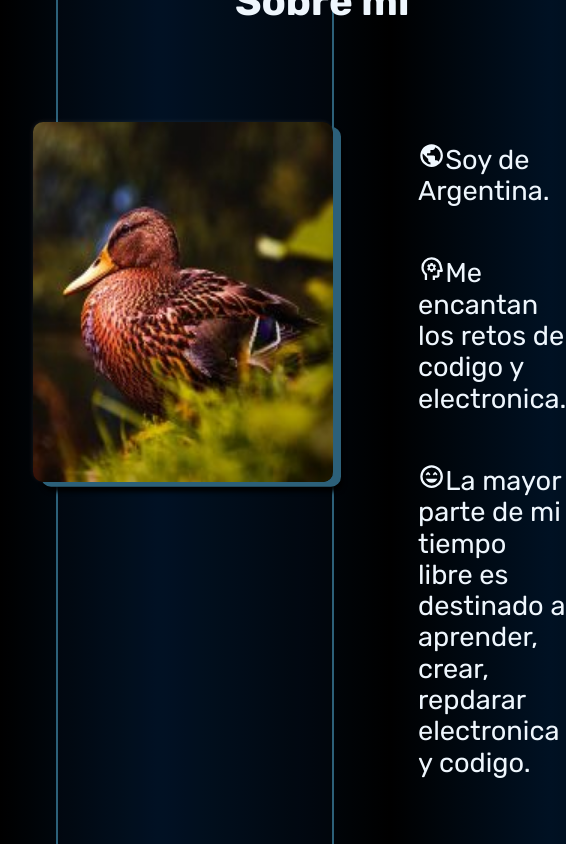
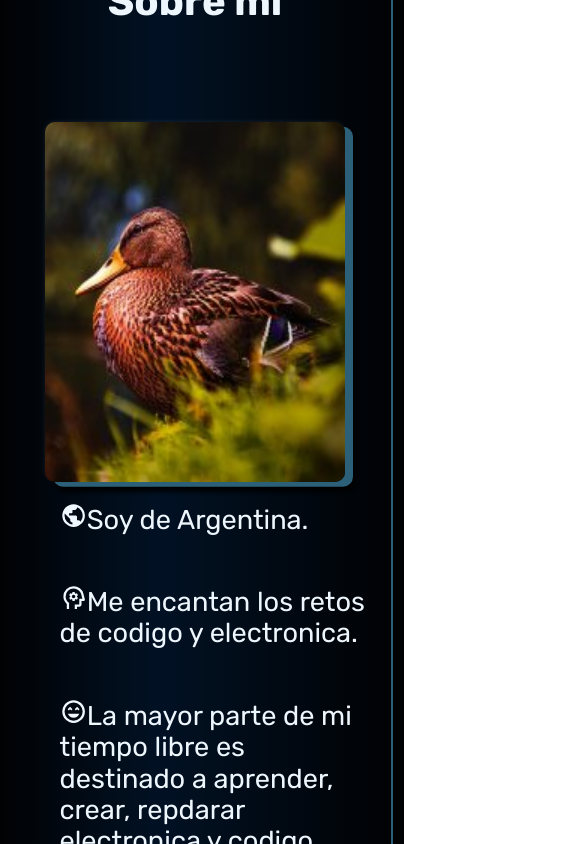
Before and after one commit to asdjosegarcia/portafolios, a Next.js app: page / in a window 390 px wide. Shown: the part 920-1764 px from the top of the page, 566 px wide, since content can reach past the window. Built offline with nearby package versions, Linux system fonts and the light colour scheme.

Commit message:
add mobile styles

```diff
--- a/src/app/containers/AboutSection.css
+++ b/src/app/containers/AboutSection.css
@@ -141,3 +141,27 @@ grid-area: title2;
     backdrop-filter: blur(1px);
     color: #94a3b8;
 }
+@media screen and (max-width: 768px) {
+    .aboutSection__info{
+        width: 90%;
+        display: grid;
+        grid-template-columns: repeat(1, auto);
+        grid-template-rows: repeat(6, auto);
+        grid-template-areas:
+        "title    "
+        "section1  "
+        "section2"
+        "title2  "
+        "skills "
+        ;
+    }
+
+    .aboutSection__info img{
+        justify-self: center;
+        margin: 0;
+    }
+    .skill__card svg{
+        margin: 2rem;
+    }
+
+}
--- a/src/app/containers/FooterSection.css
+++ b/src/app/containers/FooterSection.css
@@ -2,7 +2,6 @@
     /* background-color: #0f172a; */
     /* background-color: rgb(10, 11, 26); */
     background-color: #0f172a1a;
-
     width: 100%;
     display: flex;
     align-items: center;
--- a/src/app/containers/MainSection.css
+++ b/src/app/containers/MainSection.css
@@ -17,3 +17,8 @@
     /* text-shadow: 2px 2px 4px rgba(0, 0, 0, 0.9), -2px -2px 4px rgba(255, 255, 255, 0.9); */
     text-shadow: .9rem .5rem 0px rgb(44, 96, 121), 10px 10px 4px rgba(0, 0, 0, 0.9), -1px -1px 4px rgba(255, 255, 255, 0.9) ;
 }
+@media screen and (max-width: 768px) {
+    .main__name{
+        font-size: 6rem;
+    }
+}
--- a/src/app/containers/ObjectivesSection.css
+++ b/src/app/containers/ObjectivesSection.css
@@ -1,6 +1,6 @@
 .objectivesSection__container{
+    margin-top: 2rem;
     width: 100%;
-    /* height: 90vh; */
     margin-bottom: 3rem;
     display: flex;
     flex-direction: column;
@@ -42,3 +42,8 @@
 
     /* list-style: none; */
 }
+@media screen and (max-width: 768px) {
+    .objectives__container{
+        width: 90%;
+    }
+}
--- a/src/app/containers/ProyectsSection.css
+++ b/src/app/containers/ProyectsSection.css
@@ -1,6 +1,5 @@
 .proyectsSection__container{
     width: 100%;
-    height: 90vh;
     display: flex;
     flex-direction: column;
     align-items: center;
@@ -49,7 +48,7 @@
     background-color: #0f172a;
 }
 .proyect__card img{
-    width: 25rem;
+    width: 50%;
     border-radius: 10px;
     margin: 0  1rem ;
 
@@ -68,3 +67,12 @@
     border-radius: 5px;
     margin: 0.5rem .7rem .5rem 0 ;
 }
+
+@media screen and (max-width: 768px) {
+    .proyects__container{
+        width: 90%;
+    }
+    .proyect__card img{
+        width: 90%;
+    }
+}
```
